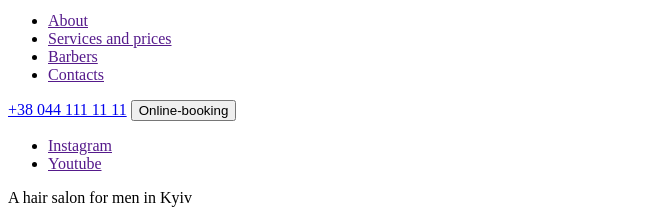
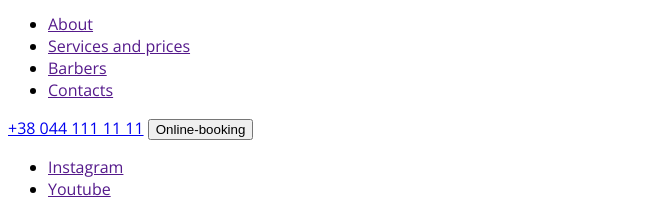
Before and after one commit to V21Tymchenko/tutorial, a plain HTML site: page index.html in a window 1280 px wide. Shown: the part 72-285 px from the top of the page, without its empty margins (0-670 px from the left). Drawn offline with nearby package versions, Linux system fonts and the light colour scheme.

Commit message:
додаються класи та шрифти

```diff
--- /dev/null
+++ b/css/styles.css
@@ -0,0 +1,3 @@
+body{
+    font-family: "Open Sans", sans-serif;
+}
--- a/index.html
+++ b/index.html
@@ -4,23 +4,27 @@
     <meta charset="UTF-8">
     <meta http-equiv="X-UA-Compatible" content="IE=edge">
     <meta name="viewport" content="width=device-width, initial-scale=1.0">
-    <title>Document</title>
+    <link rel="preconnect" href="https://fonts.googleapis.com">
+<link rel="preconnect" href="https://fonts.gstatic.com" crossorigin>
+<link href="https://fonts.googleapis.com/css2?family=Open+Sans:wght@400;600;700&family=Raleway:wght@700&display=swap" rel="stylesheet">
+<link rel="stylesheet" href="./css/styles.css">
+    <title>Barbershop</title>
 </head>
 <body>
-   <header>
-    <a href="">
+   <header class="header">
+    <a class="header-logo" href="">
         <img src="./images/logo.svg" alt="logo site">
     </a>
-    <nav>
-  <ul>
-    <li><a href="">About</a></li>
-    <li><a href="">Services and prices</a></li>
-    <li><a href="">Barbers</a></li>
-    <li><a href="">Contacts</a></li>
+    <nav class="header-nav" >
+  <ul class="header-list" >
+    <li class="header-item" ><a href="">About</a></li>
+    <li class="header-iem" ><a href="">Services and prices</a></li>
+    <li class="header-iem" ><a href="">Barbers</a></li>
+    <li class="header-iem" ><a href="">Contacts</a></li>
   </ul>
 </nav>
-<a href="tel:+380441111111">+38 044 111 11 11</a>
-<button type="button">Online-booking</button>
+<a  class="header-tel" href="tel:+380441111111">+38 044 111 11 11</a>
+<button  class="header-btn" type="button">Online-booking</button>
 </header>
 <main>
     <section>
```
